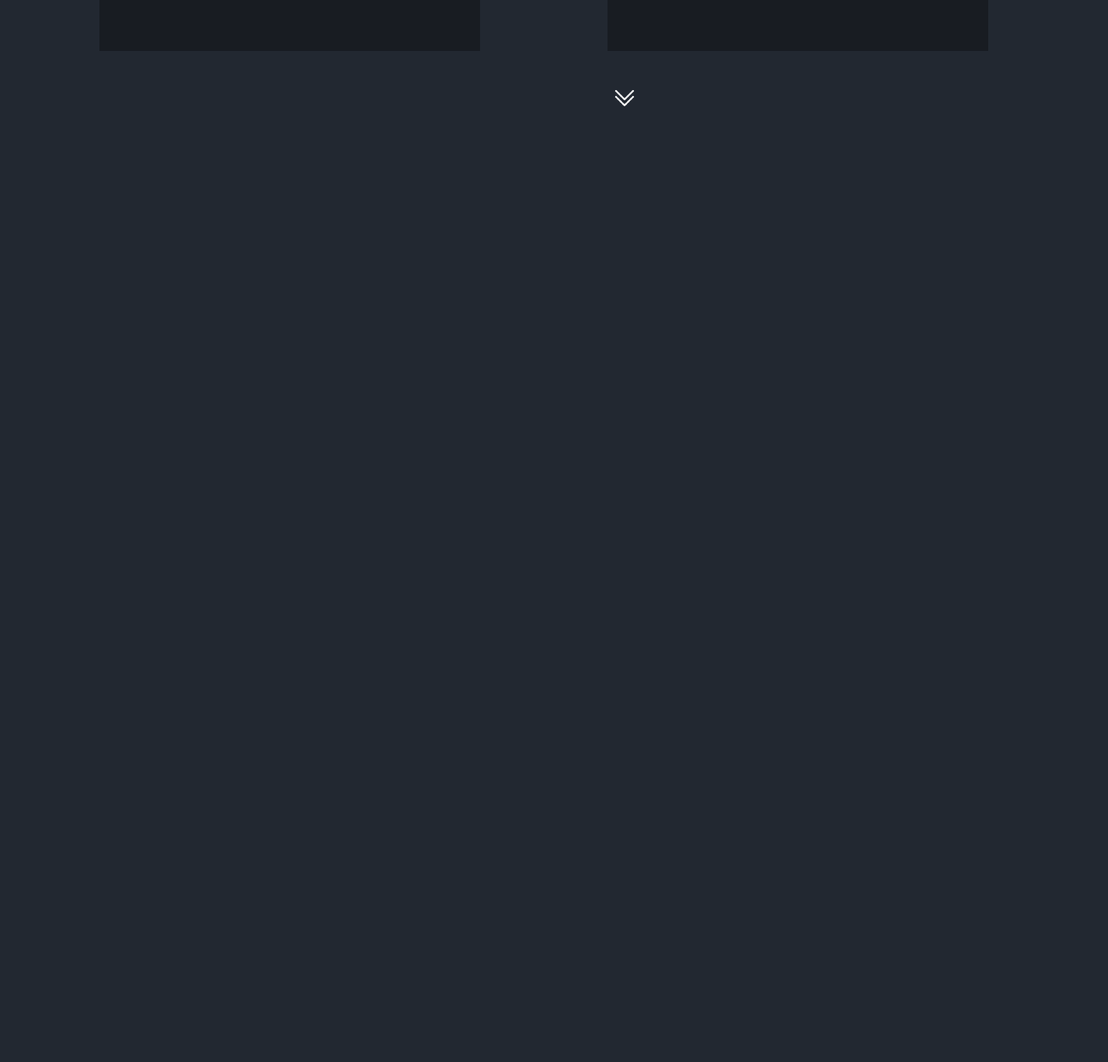
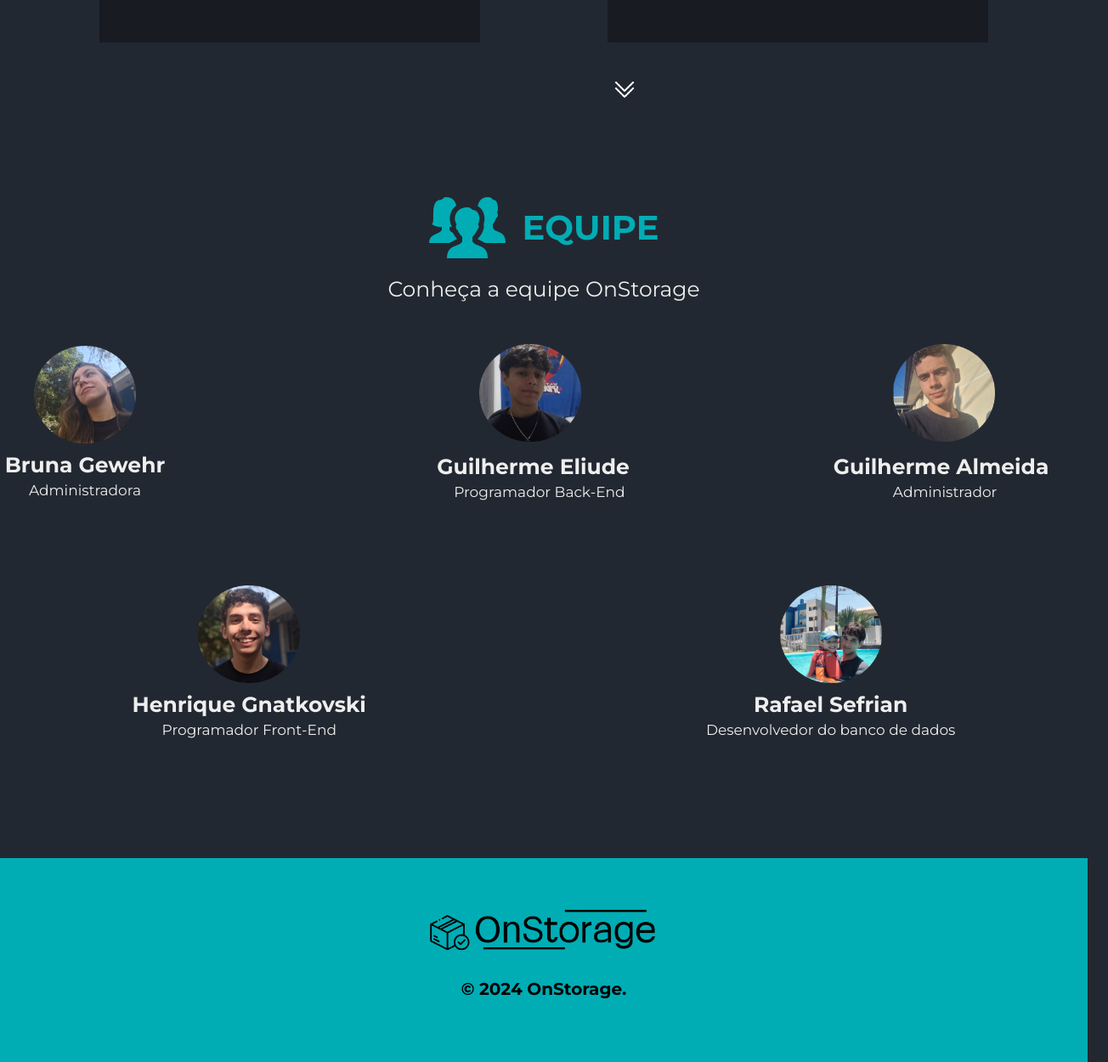
Before and after one commit to henriquegnat/onstorage, a plain HTML site: page index.html in a window 1280 px wide. Shown: the part 1378-2628 px from the top of the page at 85% size, 1304 px wide, since content can reach past the window. Before the commit the page ends 1568 px from the top, so only its background shows below. Drawn offline with Linux system fonts and the light colour scheme.

Commit message:
team-footer-prototipo

```diff
--- a/css/main.css
+++ b/css/main.css
@@ -1,4 +1,8 @@
-body{
+*{
+    scroll-behavior: smooth;
+}
+
+    body{
     background-color: #222831;
     margin: 0;
     padding: 0;
@@ -12,6 +16,8 @@ body{
     justify-content: space-around;
     align-items: center;
     height: 15vh;
+    margin: 0;
+    padding: 0;
 }
 
 .header-logo{
@@ -92,6 +98,8 @@ body{
     align-items: center;
     gap: 15px;
     transition: 1s all;
+    margin: 0;
+    padding: 0;
 }
 
 .button-hero-icon{
@@ -203,3 +211,114 @@ body{
     left: 720px;
     width: 30px;
 }
+
+.team{
+    height: 100vh;
+    margin-top: 30px;
+}
+
+.team-texts{
+    display: flex;
+    justify-content: center;
+    align-items: center;
+    flex-direction: column;
+}
+.icon-text-team{
+    display: flex;
+    align-items: center;
+    gap: 20px;
+}
+
+.icon-text-team > h2{
+    color: #00ADB5;
+    font-size: 40px;
+}
+
+.text-team > p{
+    font-size: 25px;
+    margin: 0;
+    padding: 0;
+}
+
+.imgs-teams{
+    display: flex;
+    justify-content: center;
+    align-items: center;
+    margin-top: 50px;
+    gap: 300px;
+}
+.imgs-teams2{
+    display: flex;
+    justify-content: center;
+    align-items: center;
+    margin-top: 100px;
+    gap: 400px;
+}
+.team-image{
+    width: 120px;
+}
+
+.bru,.eliude.gui,.henrique,.rafa{
+    display: flex;
+    flex-direction: column;
+    align-items: center;
+    justify-content: center;
+
+}
+.team-person-text{
+    font-size: 25px;
+    font-weight: bold;
+    margin: 0;
+    margin-top: 10px;
+}
+.eliude{
+    position: relative;
+    left: 70px;
+}
+
+.eliude-text{
+    position: relative;
+    right: 50px;
+}
+
+.eliude-text-function{
+    position: relative;
+    right: 30px;
+}
+
+.gui{
+    position: relative;
+    left: 30px;
+}
+.gui-text{
+    position: relative;
+    right: 70px;
+}
+
+.function-team{
+    margin: 0;
+    margin-top: 5px;
+    font-size: 17px;
+}
+
+footer{
+    height: 30vh;
+    background-color: #00ADB5;
+    display: flex;
+    justify-content: center;
+    align-items: center;
+    flex-direction: column;
+    margin: 0;
+    padding: 0;
+}
+
+footer > img{
+    width: 300px;
+    margin: 0;
+}
+
+.footer-text-1{
+    font-size: 20px;
+    color: black;
+    font-weight: 600;
+}
--- a/index.html
+++ b/index.html
@@ -18,13 +18,13 @@
     <header class="header">
         <img src="img/full-logo-white.png" alt="Logo da OnStorage" class="header-logo">
         <section class="header-ancoras">
-            <a href="#" class="ancora">Home</a>
-            <a href="#" class="ancora">Sobre</a>
-            <a href="#" class="ancora">Equipe</a>
+            <a href="#home" class="ancora">Home</a>
+            <a href="#about" class="ancora">Sobre</a>
+            <a href="#team" class="ancora">Equipe</a>
         </section>
     </header>
     <main>
-        <section class="hero-section">
+        <section class="hero-section" id="home">
             <section class="hero-text">
                 <h1 class="h1-hero">ON STORAGE</h1>
                 <p class="p-hero">O On Storage é o sistema que simplifica a gestão de estoques, otimizando seu tempo e resultados.</p>
@@ -35,7 +35,7 @@
              <img src="/img/arrow-down-hero.png" alt="" class="arrow-down-hero">
             </section>
         </section>
-        <section class="about">
+        <section class="about" id="about">
             <section class="about-1">
                 <section class="one-about">
                     <img src="img/cursos-icon-sobre.png" alt="">
@@ -68,6 +68,51 @@
             </section>
             <img src="img/arrow-down-hero.png" alt="" class="arrow">
         </section>
+        <section class="team" id="team">
+            <section class="team-texts">
+                <div class="icon-text-team">
+                    <img src="img/team-equipe.png" alt="">
+                    <h2>EQUIPE</h2>
+                </div>
+                <div class="text-team">
+                    <p>Conheça a equipe OnStorage</p>
+                </div>
+            </section>
+            <section class="imgs-teams">
+                <div class="bru">
+                    <img src="img/photo-bru.png" alt="" class="img-bru team-image">
+                    <p class="bruna-text team-person-text">Bruna Gewehr</p>
+                    <p class="function-team">Administradora</p>
+
+                </div>
+                <div class="eliude">
+                    <img src="img/photo-eliude.png" alt="" class="img-eliude team-image">
+                    <p class="eliude-text team-person-text">Guilherme Eliude</p>
+                    <p class="function-team eliude-text-function">Programador Back-End</p>
+                </div>
+                <div class="gui">
+                    <img src="img/photo-gui.png" alt="" class="img-guilherme team-image">
+                    <p class="gui-text team-person-text">Guilherme Almeida</p>
+                    <p class="function-team">Administrador</p>
+                </div>
+            </section>
+            <section class="imgs-teams2">
+                <div class="henrique">
+                    <img src="img/photo-henrique.png" alt="" class="img-henrique team-image">
+                    <p class="henrique-text team-person-text">Henrique Gnatkovski</p>
+                    <p class="function-team">Programador Front-End</p>
+                </div>
+                <div class="rafa">
+                    <img src="img/photo-rafa.png" alt="" class="img-rafael team-image">
+                    <p class="rafa-text team-person-text">Rafael Sefrian</p>
+                    <p class="function-team">Desenvolvedor do banco de dados</p>
+                </div>
+            </section>
+        </section>
+        <footer>
+            <img src="img/full-logo-black.png" alt="">
+            <p class="footer-text-1"><strong>© 2024 OnStorage.</strong></p>
+        </footer>
     </main>
 </body>
 
```
Also changed, not shown: 2.png (deleted), img/full-logo-black.png (added), img/photo-bru.png (added), img/photo-eliude.png (added), img/photo-gui.png (added), img/photo-henrique.png (added), img/photo-rafa.png (added), img/team-equipe.png (added).
